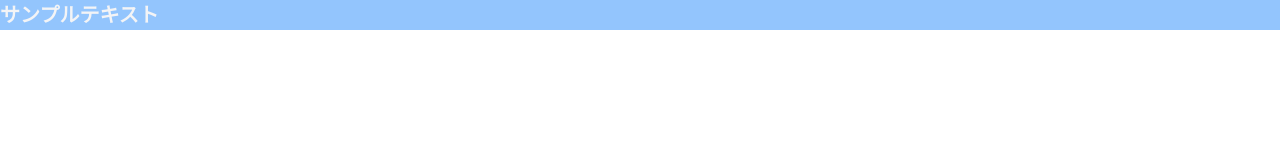
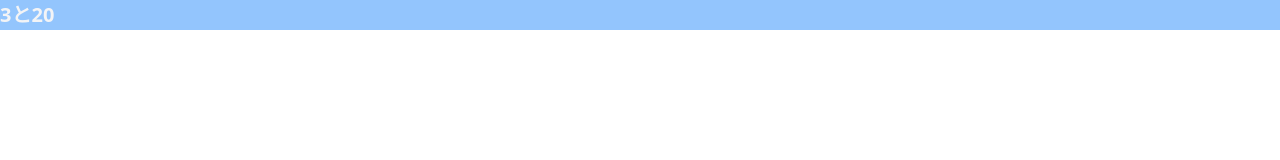
Before and after one commit to Jy4058350/begin_1, a React (Create React App) app: page / in a window 1280 px wide. Shown: the top 160 px of the page. Built offline with nearby package versions, Linux system fonts and the light colour scheme.

Commit message:
関数とコメントアウト

```diff
--- a/public/styles.css
+++ b/public/styles.css
@@ -545,23 +545,9 @@ video {
   --tw-contain-style:  ;
 }
 
-.bg-red-300 {
-  --tw-bg-opacity: 1;
-  background-color: rgb(252 165 165 / var(--tw-bg-opacity));
-}
-
 .bg-blue-300 {
   --tw-bg-opacity: 1;
   background-color: rgb(147 197 253 / var(--tw-bg-opacity));
-}
-
-.text-xl {
-  font-size: 1.25rem;
-  line-height: 1.75rem;
-}
-
-.font-thin {
-  font-weight: 100;
 }
 
 .text-gray-100 {
--- a/src/index.js
+++ b/src/index.js
@@ -10,9 +10,22 @@ const cssVariable = {
   fontSize: "1.25rem",
   fontWeight: 600,
 }
+
+const testfunction = (num1, num2) => {
+  return num1 + num2
+}
+
+const testfunc1 = (num1, num2) => {
+  return num1 * num2
+}
+
 const element = (
   <p style={cssVariable} className="text-gray-100 bg-blue-300">
-    {sampleText}
+    {
+      //コメント
+    }
+    {/* コメントです */}
+    {testfunction(1, 2)}と{testfunc1(4, 5)}
   </p>
 )
 root.render(element)
```
